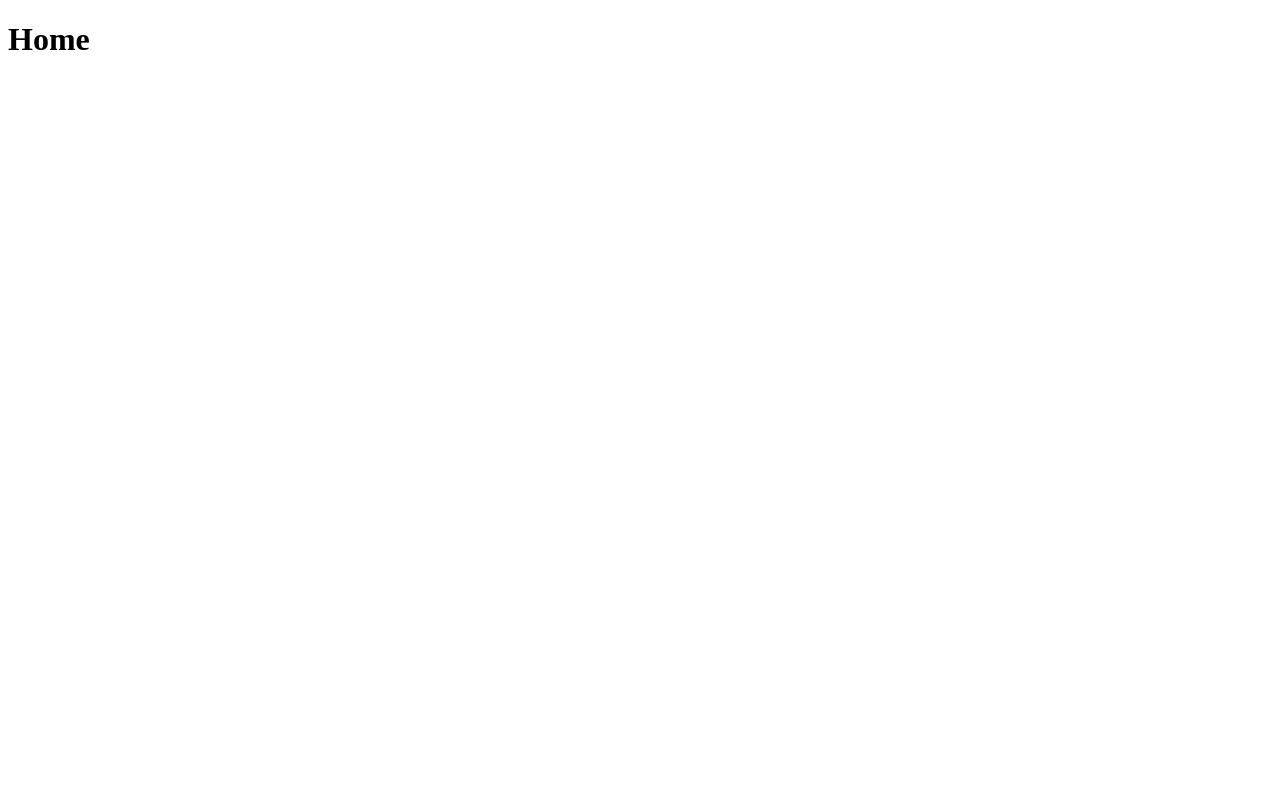
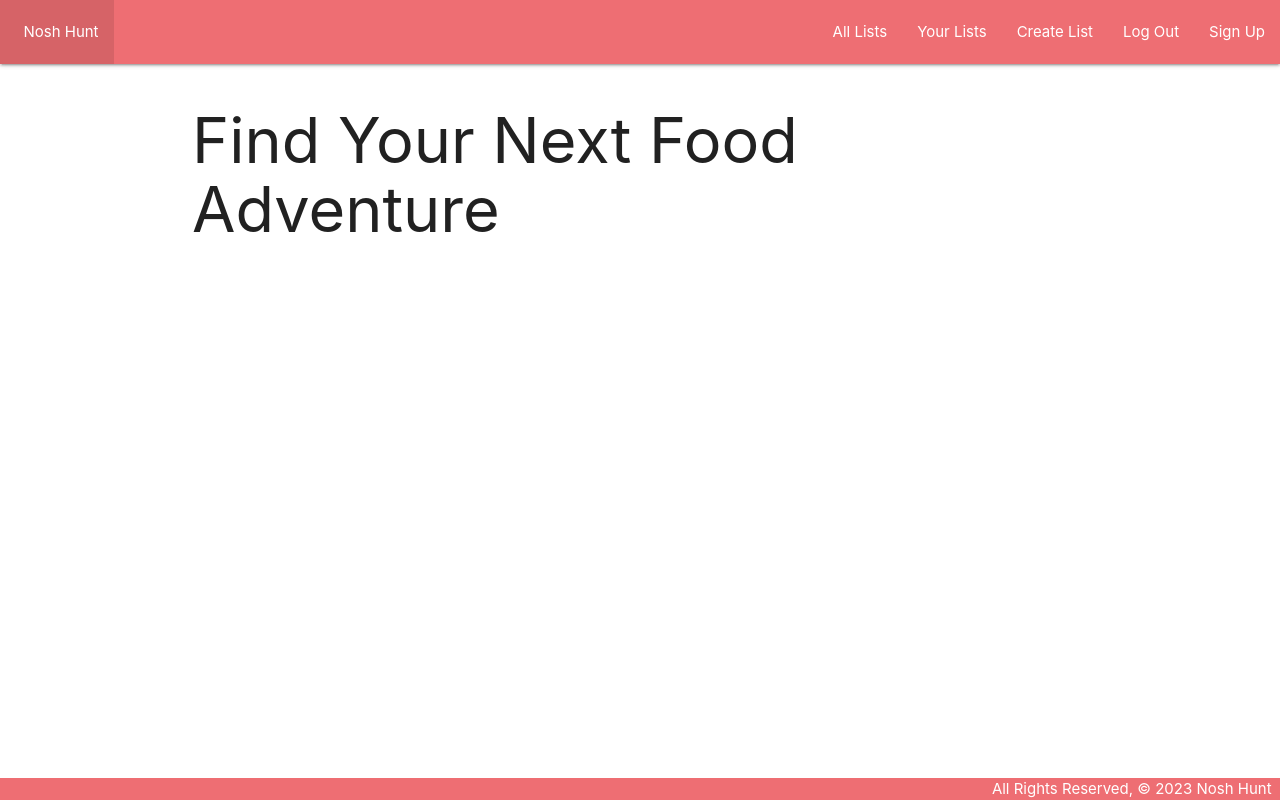
Before and after one commit to Adamtpacz/nosh-hunt, a Django app: page / in a window 1280 px wide. Before the commit the page is almost empty. Run offline with Django 4.2, Linux system fonts and the light colour scheme.

Commit message:
Create base template and import basic styling from materialize

```diff
--- /dev/null
+++ b/main_app/static/css/style.css
@@ -0,0 +1,18 @@
+body {
+    display: flex;
+    min-height: 100vh;
+    flex-direction: column;
+}
+
+main {
+    flex: 1 0 auto;
+}
+
+ul {
+    list-style-type: none;
+}
+
+footer.page-footer {
+    padding-top: 0;
+    text-align: right;
+}
--- a/main_app/templates/base.html
+++ b/main_app/templates/base.html
@@ -0,0 +1,37 @@
+{% load static %}
+<!DOCTYPE html>
+<html lang="en">
+<head>
+    <meta charset="UTF-8">
+    <meta http-equiv="X-UA-Compatible" content="IE=edge">
+    <meta name="viewport" content="width=device-width, initial-scale=1.0">
+    <title>Nosh Hunt</title>
+    <link rel="stylesheet" href="https://cdnjs.cloudflare.com/ajax/libs/materialize/1.0.0/css/materialize.min.css">
+    <link rel="stylesheet" type="text/css" href="{% static 'css/style.css' %}">
+</head>
+<body>
+    <header class="navbar-fixed">
+        <nav>
+            <ul class="left">
+                <li><a href="/">&nbsp;&nbsp;Nosh Hunt</a></li>
+            </ul>
+            <ul class="right">
+                <li><a>All Lists</a></li>
+                <li><a>Your Lists</a></li>
+                <li><a>Create List</a></li>
+                <li><a>Log Out</a></li>
+                <li><a>Sign Up</a></li>
+            </ul>
+        </nav>
+    </header>
+
+    <main class="container">
+        {% block content %}
+        {% endblock %}
+    </main>
+
+    <footer class="page-footer">
+        <div class="right">All Rights Reserved, &copy; 2023 Nosh Hunt &nbsp;</div>
+    </footer>
+</body>
+</html>
--- a/main_app/templates/home.html
+++ b/main_app/templates/home.html
@@ -1,12 +1,5 @@
-<!DOCTYPE html>
-<html lang="en">
-<head>
-    <meta charset="UTF-8">
-    <meta http-equiv="X-UA-Compatible" content="IE=edge">
-    <meta name="viewport" content="width=device-width, initial-scale=1.0">
-    <title>Document</title>
-</head>
-<body>
-    <h1>Home</h1>
-</body>
-</html>
+{% extends 'base.html' %}
+
+{% block content %}
+<h1>Find Your Next Food Adventure</h1>
+{% endblock %}
```
